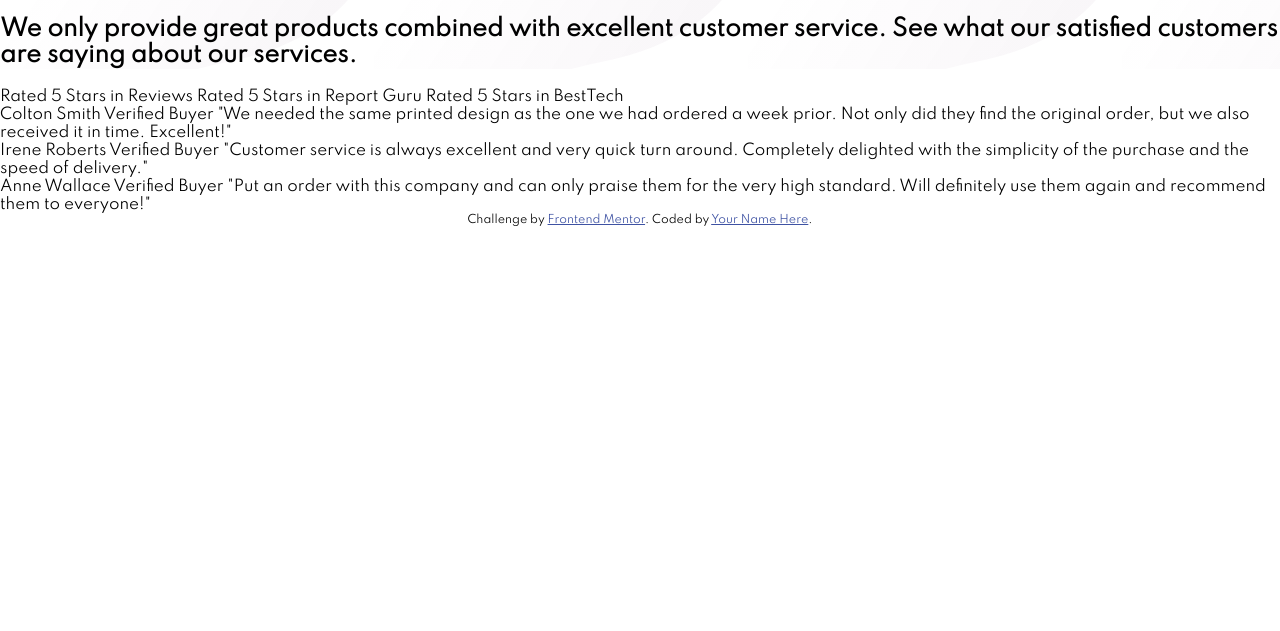
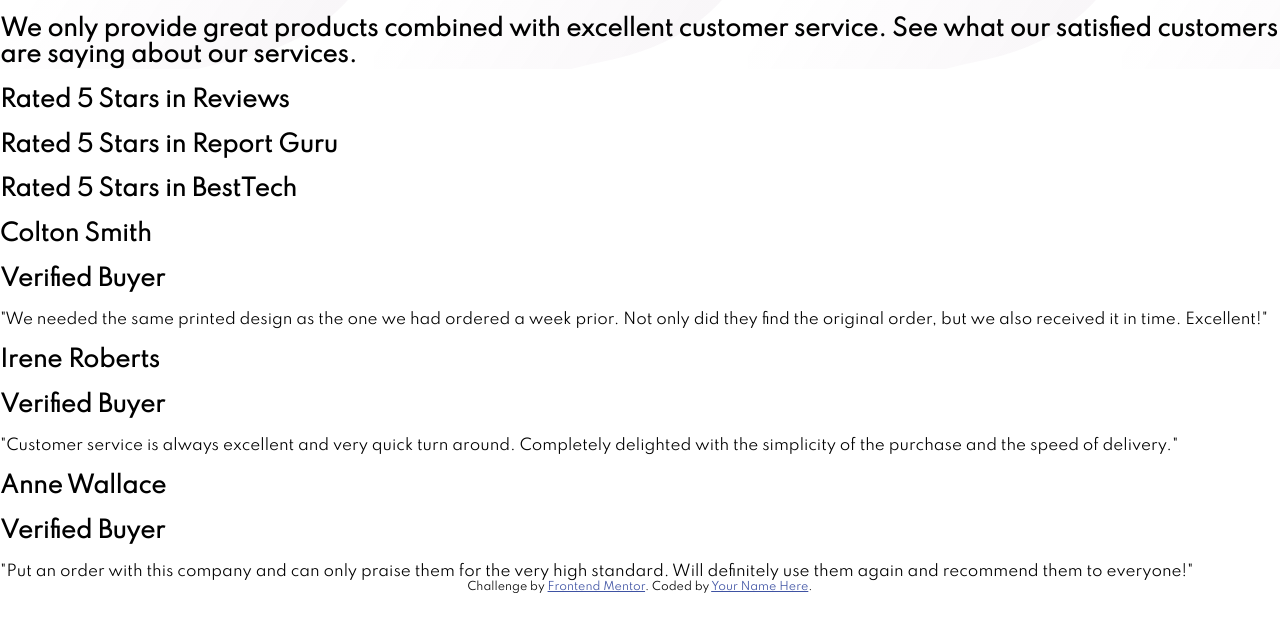
Before and after one commit to robinwatts96/social-proof-section, a plain HTML site: page index.html in a window 1280 px wide. Shown: the part 59-690 px from the top of the page. Drawn offline with Linux system fonts and the light colour scheme.

Commit message:
Update index.html

```diff
--- a/index.html
+++ b/index.html
@@ -42,30 +42,30 @@
     </header>
 
     <section class="ratings">
-      Rated 5 Stars in Reviews
-      Rated 5 Stars in Report Guru
-      Rated 5 Stars in BestTech
+      <h2>Rated 5 Stars in Reviews</h2>
+      <h2>Rated 5 Stars in Report Guru</h2>
+      <h2>Rated 5 Stars in BestTech</h2>
     </section>
 
     <section class="review-container">
       <div class="review review1">
-        Colton Smith
-        Verified Buyer
+        <h2>Colton Smith</h2>
+        <h2>Verified Buyer</h2>
         "We needed the same printed design as the one we had ordered a week prior.
         Not only did they find the original order, but we also received it in time.
         Excellent!"
       </div>
 
       <div class="review review2">
-        Irene Roberts
-        Verified Buyer
+        <h2>Irene Roberts</h2>
+        <h2>Verified Buyer</h2>
         "Customer service is always excellent and very quick turn around. Completely
         delighted with the simplicity of the purchase and the speed of delivery."
        </div>
 
      <div class="review review3">
-      Anne Wallace
-      Verified Buyer
+      <h2>Anne Wallace</h2>
+      <h2>Verified Buyer</h2>
       "Put an order with this company and can only praise them for the very high
       standard. Will definitely use them again and recommend them to everyone!"
       </div>
```
